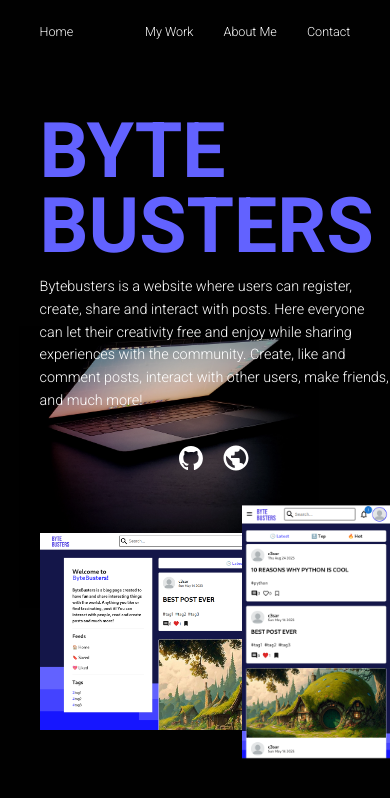
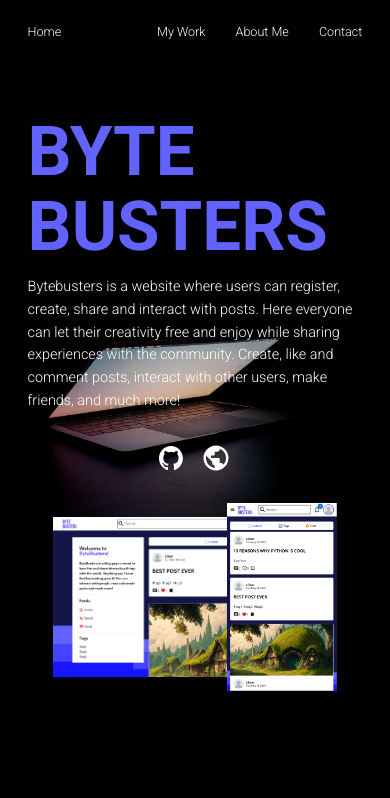
Before and after one commit to c3sar-0/portfolio, a React (Vite) app: page /my-work in a window 390 px wide. Shown: the top 798 px of the page. Built offline with nearby package versions, Linux system fonts and the light colour scheme.

Commit message:
improved responsive design

```diff
--- a/src/pages/Home.jsx
+++ b/src/pages/Home.jsx
@@ -8,7 +8,10 @@ const Home = () => {
         <header className="home__header">
           <div className="home__left-text">
             <p className="home__greeting">I am César, a</p>
-            <p className="home__main-text">WEB DEVELOPER</p>
+            <p className="home__main-text">
+              <p>WEB</p>
+              <p>DEVELOPER</p>
+            </p>
           </div>
           <div className="home__cta">
             <a className="cta-btn cta-btn--filled">CONTACT ME</a>
--- a/src/pages/MyWork.jsx
+++ b/src/pages/MyWork.jsx
@@ -10,7 +10,10 @@ const MyWork = () => {
       <div className="my-work">
         <section className="my-work__section my-work__bytebusters">
           <div className="my-work__info">
-            <h1 className="my-work__title">BYTE BUSTERS</h1>
+            <h1 className="my-work__title">
+              <p>BYTE</p>
+              <p>BUSTERS</p>
+            </h1>
             <p className="my-work__desc">
               Bytebusters is a website where users can register, create, share
               and interact with posts. Here everyone can let their creativity
@@ -28,16 +31,12 @@ const MyWork = () => {
             </div>
           </div>
           <div className="my-work__images">
-            <img
-              className="my-work__desktop-img"
-              alt="demo desktop image"
-              src={bb1}
-            />
-            <img
-              className="my-work__mobile-img"
-              alt="demo mobile image"
-              src={bb2}
-            />
+            <div className="my-work__desktop-img">
+              <img alt="demo desktop image" src={bb1} />
+            </div>
+            <div className="my-work__mobile-img">
+              <img alt="demo mobile image" src={bb2} />
+            </div>
           </div>
         </section>
       </div>
--- a/src/sass/_base.scss
+++ b/src/sass/_base.scss
@@ -10,7 +10,7 @@
 html {
   font-size: 10px;
 
-  @include respond(tab-port) {
+  @include respond(desktop) {
     font-size: 8px;
   }
 
@@ -21,12 +21,20 @@ html {
 
 body {
   background-color: #010101;
-  padding: 4rem 6.6rem;
   color: white;
   font-family: "Roboto", sans-serif;
   font-size: 2.4rem;
   position: relative;
   height: 100vh;
+  padding: 4rem 6.6rem;
+
+  @include respond(tab-land) {
+    padding: 4rem 5.6rem;
+  }
+
+  @include respond(phone) {
+    padding: 4rem 4.6rem;
+  }
 }
 
 .bg {
--- a/src/sass/abstracts/_mixins.scss
+++ b/src/sass/abstracts/_mixins.scss
@@ -10,14 +10,8 @@
 
 // 1em = 10px
 @mixin respond($breakpoint) {
-  @if $breakpoint == desktop-large {
-    @media (min-width: 1920px) {
-      @content;
-    }
-  }
-
   @if $breakpoint == desktop {
-    @media (min-width: 1200px) {
+    @media (max-width: 1360px) {
       @content;
     }
   }
@@ -39,4 +33,10 @@
       @content;
     }
   }
+
+  @if $breakpoint == phone-narrow {
+    @media (max-width: 400px) {
+      @content;
+    }
+  }
 }
--- a/src/sass/components/_cta-btn.scss
+++ b/src/sass/components/_cta-btn.scss
@@ -7,8 +7,12 @@
   padding: 1rem 5rem;
   background-color: transparent;
   border: 2px solid white;
-  transition: all .15s;
+  transition: all 0.15s;
   margin-right: $margin-small;
+
+  @include respond(phone-narrow) {
+    padding: 1rem 3rem;
+  }
 
   &:hover {
     cursor: pointer;
--- a/src/sass/components/_header.scss
+++ b/src/sass/components/_header.scss
@@ -17,5 +17,7 @@
 
   &__link {
     color: inherit;
+    cursor: pointer;
+    -webkit-tap-highlight-color: transparent;
   }
 }
--- a/src/sass/pages/_home.scss
+++ b/src/sass/pages/_home.scss
@@ -21,8 +21,17 @@
     margin-bottom: $margin-medium;
     color: $blue;
 
+    @include respond(tab-land) {
+      font-size: 12rem;
+    }
+
     @include respond(phone) {
-      font-size: 10rem;
+      width: 100%;
+      word-wrap: break-word;
+    }
+
+    @include respond(phone-narrow) {
+      font-size: 11.5rem;
     }
   }
 
--- a/src/sass/pages/_my-work.scss
+++ b/src/sass/pages/_my-work.scss
@@ -9,7 +9,7 @@
     grid-template-columns: 1fr 2fr;
     column-gap: 3rem;
 
-    @include respond(phone) {
+    @include respond(tab-land) {
       display: flex;
       flex-direction: column;
     }
@@ -19,6 +19,10 @@
     @include respond(phone) {
       margin-bottom: $margin-big;
     }
+
+    @include respond(tab-land) {
+      margin-bottom: $margin-medium;
+    }
   }
 
   &__title {
@@ -26,6 +30,14 @@
     color: $blue;
     line-height: 12.5rem;
     margin-bottom: $margin-small;
+
+    @include respond(phone) {
+      font-size: 12rem;
+    }
+
+    @include respond(phone-narrow) {
+      font-size: 11.5rem;
+    }
   }
 
   &__desc {
@@ -55,34 +67,46 @@
     // border: 1px solid lightcoral;
     align-self: center;
     position: relative;
-    aspect-ratio: 16/9;
+    // aspect-ratio: 16/9;
+    height: 100%;
     display: flex;
     align-items: center;
-
-    @include respond(phone) {
-      display: flex;
-    }
   }
 
   &__desktop-img {
-    position: absolute;
-    max-height: 50vh;
-    right: 12rem;
+    // position: absolute;
+    // max-height: 50vh;
+    max-width: 100%;
+    display: flex;
+    align-items: center;
+    // right: 12rem;
+    aspect-ratio: 16/9;
+    height: 85%;
+
+    & img {
+      max-width: 100%;
+    }
 
     @include respond(phone) {
       right: 0;
       top: 0;
-      max-width: 90vw;
       position: relative;
     }
   }
 
   &__mobile-img {
     position: absolute;
-    max-height: 75vh;
     right: 0;
-    top: 50%;
-    transform: translateY(-50%);
+    top: 0;
+    bottom: 0;
+    // top: 50%;
+    // transform: translateY(-50%);
+
+    & img {
+      // max-width: 100%;
+      width: 100%;
+      height: 100%;
+    }
 
     @include respond(phone) {
       max-height: 30vh;
```
